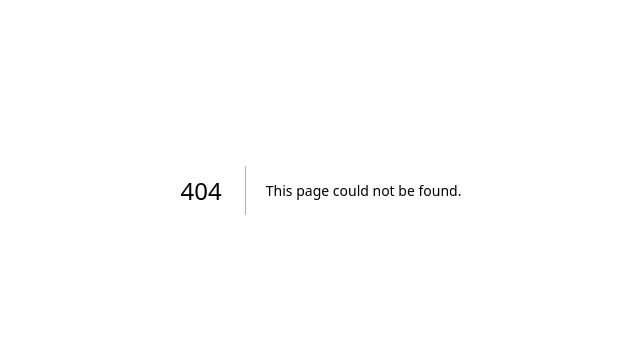
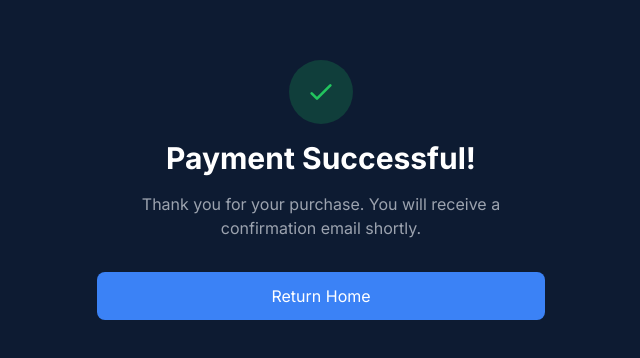
Before and after one commit to niorlusxAI/g-system, a Next.js app in the folder apps/keyforagents-landing/: page /success in a window 1280 px wide. Before the commit this address had no page. Shown: the part 210-568 px from the top of the page, without its empty margins (319-959 px from the left). Built offline with nearby package versions, Linux system fonts and the light colour scheme.

Commit message:
Add success page

```diff
--- /dev/null
+++ b/apps/keyforagents-landing/app/success/page.tsx
@@ -0,0 +1,57 @@
+'use client';
+
+import { useSearchParams } from 'next/navigation';
+import Link from 'next/link';
+
+export default function SuccessPage() {
+  const searchParams = useSearchParams();
+  const sessionId = searchParams.get('session_id');
+  const domain = searchParams.get('domain');
+  const canceled = searchParams.get('canceled');
+
+  if (canceled === 'true') {
+    return (
+      <div className="min-h-screen bg-dark-950 flex items-center justify-center p-4">
+        <div className="text-center max-w-md">
+          <div className="w-16 h-16 bg-red-500/20 rounded-full flex items-center justify-center mx-auto mb-4">
+            <svg className="w-8 h-8 text-red-500" fill="none" stroke="currentColor" viewBox="0 0 24 24">
+              <path strokeLinecap="round" strokeLinejoin="round" strokeWidth={2} d="M6 18L18 6M6 6l12 12" />
+            </svg>
+          </div>
+          <h1 className="text-3xl font-bold text-white mb-4">Payment Canceled</h1>
+          <p className="text-dark-400 mb-8">Your payment was not completed. You can try again anytime.</p>
+          <Link
+            href="/"
+            className="inline-block px-6 py-3 bg-primary-500 text-white rounded-lg hover:bg-primary-600 transition-colors"
+          >
+            Return Home
+          </Link>
+        </div>
+      </div>
+    );
+  }
+
+  return (
+    <div className="min-h-screen bg-dark-950 flex items-center justify-center p-4">
+      <div className="text-center max-w-md">
+        <div className="w-16 h-16 bg-green-500/20 rounded-full flex items-center justify-center mx-auto mb-4">
+          <svg className="w-8 h-8 text-green-500" fill="none" stroke="currentColor" viewBox="0 0 24 24">
+            <path strokeLinecap="round" strokeLinejoin="round" strokeWidth={2} d="M5 13l4 4L19 7" />
+          </svg>
+        </div>
+        <h1 className="text-3xl font-bold text-white mb-4">Payment Successful!</h1>
+        <p className="text-dark-400 mb-8">
+          Thank you for your purchase. You will receive a confirmation email shortly.
+        </p>
+        <div className="space-y-4">
+          <Link
+            href="/"
+            className="block w-full px-6 py-3 bg-primary-500 text-white rounded-lg hover:bg-primary-600 transition-colors"
+          >
+            Return Home
+          </Link>
+        </div>
+      </div>
+    </div>
+  );
+}
```
